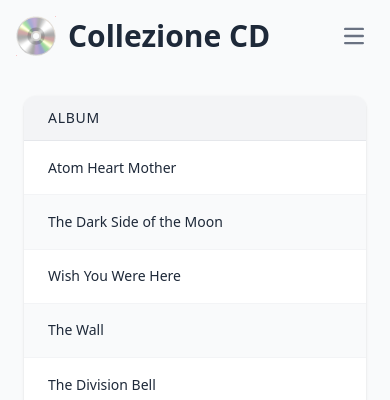
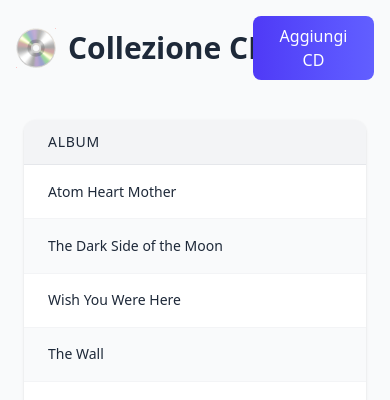
Before and after one commit to AlePiga/Community, a PHP site: page /views/home.php in a window 390 px wide. Shown: the top 400 px of the page. Run offline with PHP 8.4, Linux system fonts and the light colour scheme; data comes from the database, SQL or seed files in the repository.

Commit message:
sistemata navbar

```diff
--- a/views/components/navbar.php
+++ b/views/components/navbar.php
@@ -14,18 +14,14 @@ $nome = htmlspecialchars($nome);
 ?>
 
 <nav class="border-gray-200 bg-gray-50 dark:bg-gray-800 dark:border-gray-700">
-	<div class="max-w-screen-xl flex flex-wrap items-center justify-between mx-auto p-4">
+	<div class="max-w-screen-xl mx-auto p-4 flex items-center justify-between">
 		<a href="#" class="flex items-center space-x-3 rtl:space-x-reverse">
 			<img src="../assets/CDSpin.gif" class="h-10" alt="Flowbite Logo" />
-			<span class="self-center text-3xl font-semibold whitespace-nowrap dark:text-white">Collezione CD</span>
+			<span class="self-center text-3xl font-semibold whitespace-nowrap dark:text-white">
+				Collezione CD
+			</span>
 		</a>
-		<button data-collapse-toggle="navbar-solid-bg" type="button" class="inline-flex items-center p-2 w-10 h-10 justify-center text-sm text-gray-500 rounded-lg md:hidden hover:bg-gray-100 focus:outline-none focus:ring-2 focus:ring-gray-200 dark:text-gray-400 dark:hover:bg-gray-700 dark:focus:ring-gray-600" aria-controls="navbar-solid-bg" aria-expanded="false">
-			<svg class="w-5 h-5" aria-hidden="true" xmlns="http://www.w3.org/2000/svg" fill="none" viewBox="0 0 17 14">
-				<path stroke="currentColor" stroke-linecap="round" stroke-linejoin="round" stroke-width="2" d="M1 1h15M1 7h15M1 13h15" />
-			</svg>
-		</button>
-		<div class="hidden w-full md:block md:w-auto" id="navbar-solid-bg">
-			<ul class="flex flex-col mt-4 rounded-lg bg-gray-50 md:flex-row md:items-center md:justify-end md:mt-0 md:space-x-6 md:border-0 md:bg-transparent dark:bg-gray-800 md:dark:bg-transparent dark:border-gray-700">
+		<ul class="flex items-center space-x-6 bg-transparent">
 			<li>
 				<div class="flex items-center space-x-4">
 					<p class="text-white text-medium">
@@ -43,5 +39,4 @@ $nome = htmlspecialchars($nome);
 			</li>
 		</ul>
 	</div>
-	</div>
 </nav>
```
Lines whose indentation alone changed are shown as unchanged.
